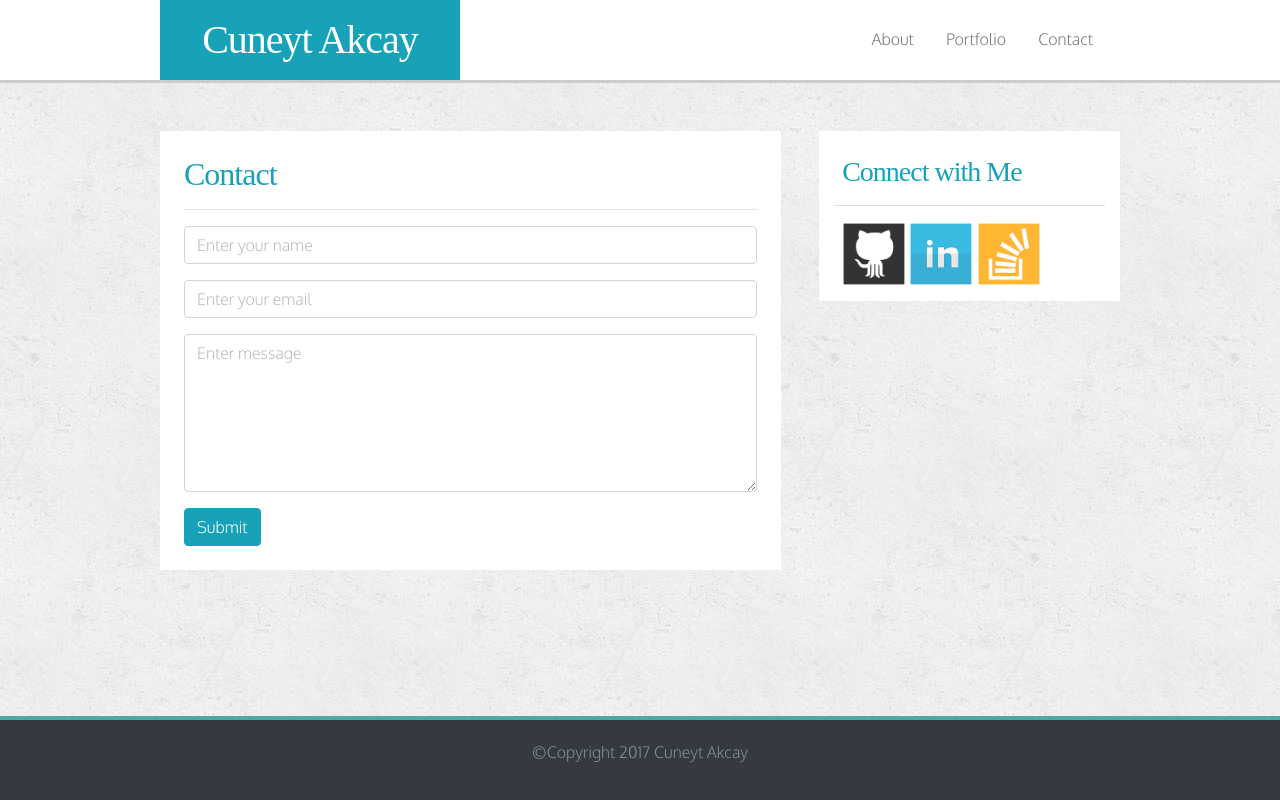
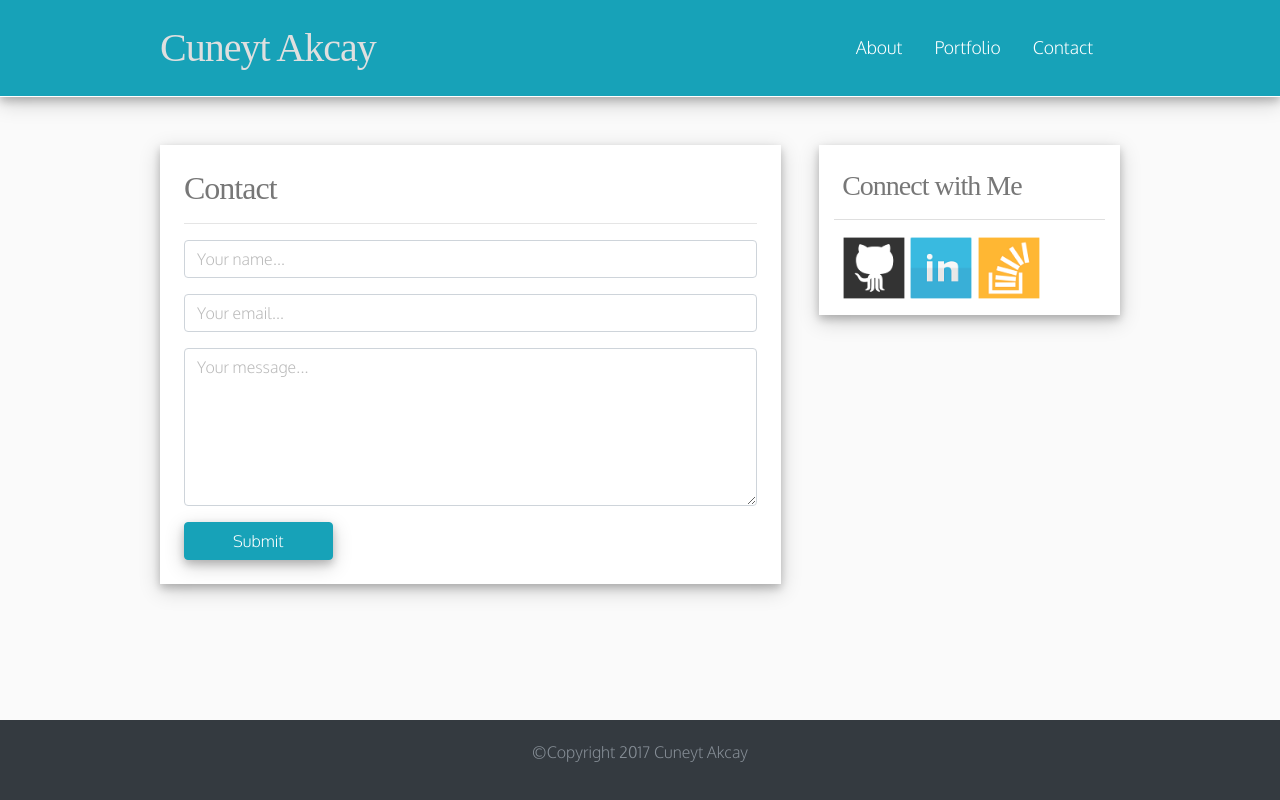
Before and after one commit to cuneytakcay/Bootstrap-Portfolio, a plain HTML site: page contact.html in a window 1280 px wide. Drawn offline with nearby package versions, Linux system fonts and the light colour scheme; a web font is replaced by a local one.

Commit message:
styled for publishing

```diff
--- a/assets/css/style.css
+++ b/assets/css/style.css
@@ -1,40 +1,49 @@
 body {
+	background-color: #fafafa;
 	font-family: 'Oxygen', sans-serif;
 	line-height: 200%;
-	background-image: url("../images/concrete_seamless.png");
 	display: flex;
 	min-height: 100vh;
 	flex-direction: column;
 }
 
-h1 { font-size: 200%; }
+h1 {
+	font-size: 200%;
+}
 
 h1, h2, h3, h4 {
 	font-family: 'Rozha One', serif;
 	letter-spacing: -1px;
 }
 
+h2, h3 {
+	color: #777;
+}
+
 h4 {
 	margin-bottom: 0;
 }
 
-header { border-bottom: 3px solid #ccc; }
+header {
+	border-bottom: 1px solid #fff;
+}
 
 .main-content { flex: 1 0 auto; }
 
-.nav-item:hover {
-	background-color: #17a2b8;
-	border-radius: 2px;
-}
-
 #brand {
-	color: #fff;
+	color: #dfdfdf;
 	text-decoration: none;
 }
 
-li>a { color: #777; }
+li>a {
+	color: #fff;
+	font-size: 110%;
+}
 
-li>a:hover { color: #fff; }
+li>a:hover {
+	color: #fff;
+	text-shadow: 0 0 20px #fff;
+}
 
 .card {
 	border-radius: 0;
@@ -128,3 +137,9 @@ li>a:hover { color: #fff; }
 		margin-left: -24px;
 	}
 }
+
+@media screen and (max-width: 992px) {
+	h1 {
+		text-align: center;
+	}
+}
--- a/contact.html
+++ b/contact.html
@@ -12,22 +12,22 @@
 	</head>
 
 	<body>
-		<header class="bg-white">
+		<header class="shadow bg-info">
 			<div class="header">
 				<div class="row m-0">
-					<div class="col-12 col-sm-5 bg-info p-0 name-logo">
-						<h1 class="text-center text-white p-3 mb-0"><a href="index.html" id="brand">Cuneyt Akcay</a></h1>
+					<div class="col-12 col-sm-5 p-0 name-logo">
+						<h1 class="pt-4 pb-4 mb-0"><a href="index.html" id="brand">Cuneyt Akcay</a></h1>
 					</div>
 					<div class="col-12 col-sm-7 p-0 main-links">
 						<ul class="nav navbar">
 							<li class="nav-item">
-								<a class="nav-link pt-0 pb-0" href="index.html">About</a>
+								<a class="nav-link pt-0 pb-0 mt-2" href="index.html">About</a>
 							</li>
 							<li class="nav-item">
-								<a class="nav-link pt-0 pb-0" href="portfolio.html">Portfolio</a>
+								<a class="nav-link pt-0 pb-0 mt-2" href="portfolio.html">Portfolio</a>
 							</li>
 							<li class="nav-item">
-								<a class="nav-link pt-0 pb-0" href="contact.html">Contact</a>
+								<a class="nav-link pt-0 pb-0 mt-2" href="contact.html">Contact</a>
 							</li>
 						</ul>
 					</div>
@@ -37,27 +37,27 @@
 
 		<div class="container-fluid pl-4 pr-4 pt-5 main-content">
 			<div class="row main-row">
-				<div class="col-md-8 bg-white p-4 mb-5 section">
-					<h2 class="text-info">Contact</h2><hr>
+				<div class="col-md-8 bg-white p-4 mb-5 section shadow">
+					<h2>Contact</h2><hr>
 
 					<div id="message-result"></div>
-					<form id="contact-form" method="post" action="mailer.php">
+					<form id="contact-form" method="post" action="php/mailer.php">
 						<div class="form-group">
-							<input type="text" name="Name" class="form-control" id="name" placeholder="Enter your name" required>
+							<input type="text" name="Name" class="form-control" id="name" placeholder="Your name..." required>
 						</div>
 						<div class="form-group">
-							<input type="email" name="Email" class="form-control" id="email" placeholder="Enter your email" required>
+							<input type="email" name="Email" class="form-control" id="email" placeholder="Your email..." required>
 						</div>
 						<div class="form-group">
-							<textarea name="message" class="form-control" id="message" placeholder="Enter message" rows="6" required=""></textarea>
+							<textarea name="message" class="form-control" id="message" placeholder="Your message..." rows="6" required=""></textarea>
 						</div>
-						<button type="submit" class="btn btn-info">Submit</button>
+						<button type="submit" class="btn pl-5 pr-5 btn-info shadow">Submit</button>
 					</form>
 				</div>
 
-				<div class="col-md-4 card border-0 bg-white pt-3 mb-5 h-100 aside">
+				<div class="col-md-4 card border-0 bg-white pt-3 mb-5 h-100 aside shadow">
 					<div class="card-header bg-white p-2 mb-2">
-						<h3 class="text-info">Connect with Me</h3>
+						<h3>Connect with Me</h3>
 					</div>
 					<div class="card-body p-2 pb-3">
 						<a href="https://github.com/cuneytakcay" target="_blank"><img src="assets/images/github.png" alt="Github icon" class="w-25"></a>
@@ -68,7 +68,7 @@
 			</div>
 		</div>
 
-		<div class="footer bg-dark h-100 p-3 text-center text-secondary" style="border-top: 4px solid #4aaaa5;">
+		<div class="footer bg-dark h-100 p-3 text-center text-secondary">
 				<p>&copy;Copyright 2017 Cuneyt Akcay</p>
 		</div>
 
```
Also changed, not shown: index.html (+12 -12 lines), portfolio.html (+13 -13 lines), assets/images/concrete_seamless.png (deleted), assets/images/nyt-article.JPG (deleted), assets/images/nyt-article.png (added), assets/images/scraper.JPG (deleted), assets/images/scraper.png (added).
